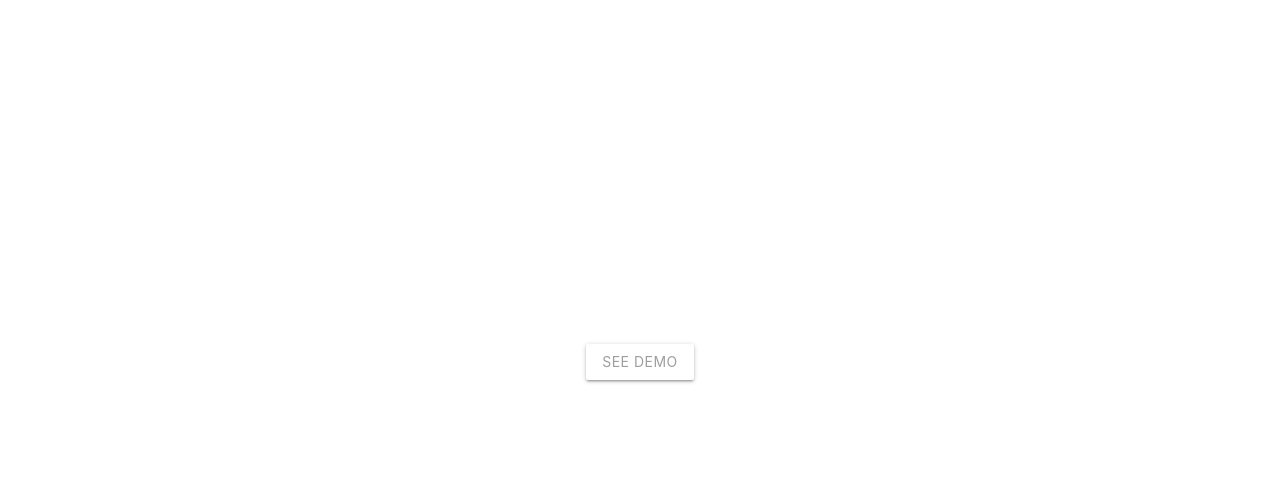
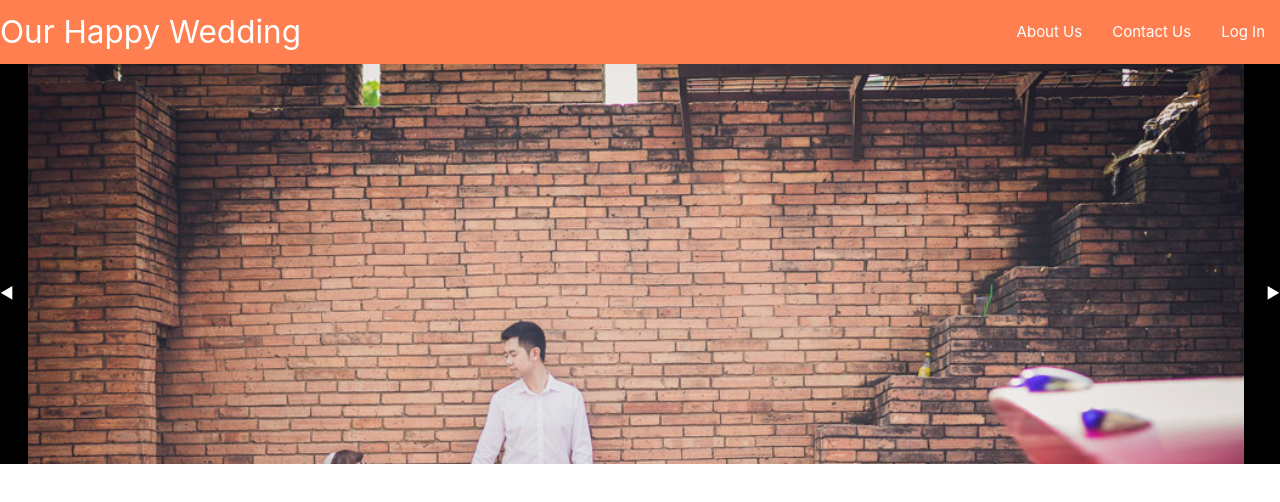
Before and after one commit to wilderbe4st/OurHappyWedding, a React (Create React App) app: page / in a window 1280 px wide. Shown: the top 502 px of the page. Built offline with nearby package versions, Linux system fonts and the light colour scheme; no server answers.

Commit message:
carousal2

```diff
--- a/src/App.js
+++ b/src/App.js
@@ -17,7 +17,7 @@ function App() {
     <div className="App">
       <UserContextProvider>
       <BrowserRouter>
-        <Route exact path="/" ><Home /> </Route>
+        <Route exact path="/"><Home/></Route>
         <Route exact path="/signup" component={SignUp}/>
         <Route exact path="/demo" component={Wedding}/>
         <Route exact path="/login" component={LogIn}/>
--- /dev/null
+++ b/src/Components/HomePage/Carousel2.js
@@ -0,0 +1,65 @@
+import React from 'react'
+
+const imgUrls = [
+	require('../../resources/images/1.jpg'),
+	require('../../resources/images/2.jpg'),
+	require('../../resources/images/3.jpg')
+];
+
+class Carousel extends React.Component {
+	constructor (props) {
+		super(props);
+
+		this.state = {
+			currentImageIndex: 0
+		};
+
+		this.nextSlide = this.nextSlide.bind(this);
+		this.previousSlide = this.previousSlide.bind(this);
+	}
+
+	previousSlide () {
+		const lastIndex = imgUrls.length - 1;
+		const { currentImageIndex } = this.state;
+		const shouldResetIndex = currentImageIndex === 0;
+		const index =  shouldResetIndex ? lastIndex : currentImageIndex - 1;
+
+		this.setState({
+			currentImageIndex: index
+		});
+	}
+
+	nextSlide () {
+		const lastIndex = imgUrls.length - 1;
+		const { currentImageIndex } = this.state;
+		const shouldResetIndex = currentImageIndex === lastIndex;
+		const index =  shouldResetIndex ? 0 : currentImageIndex + 1;
+
+		this.setState({
+			currentImageIndex: index
+		});
+	}
+
+	render () {
+		return (
+			<div className="carousel" style={{background:'black'}}>
+				<Arrow direction="left" clickFunction={ this.previousSlide } glyph="&#9664;" />
+				<img src={imgUrls[this.state.currentImageIndex]} style={{width:'96.15%',paddingLeft:'1.15%'}}/>
+				<Arrow direction="right" clickFunction={ this.nextSlide } glyph="&#9654;" />
+			</div>
+		);
+	}
+}
+
+const Arrow = ({ direction, clickFunction, glyph }) => (
+	<div
+		className={ `slide-arrow ${direction}` }
+		onClick={ clickFunction }
+        style={{marginTop:'17%',color:'white'}}
+        >
+		{ glyph }
+
+	</div>
+);
+
+export default Carousel
--- a/src/Components/HomePage/Home.js
+++ b/src/Components/HomePage/Home.js
@@ -10,7 +10,7 @@ import LogOut from '../LogOut'
 import NavbarTop from '../Navbar/Navbar'
 //css
 import './styles.css'
-import Carousel from './Carousel'
+import Carousel from './Carousel2'
 
 const Home =()=> {
     // firebase.initializeApp(firebaseConfig);
@@ -21,7 +21,7 @@ const Home =()=> {
 
              <div>
              <NavbarTop/>
-              <Carousel/>
+             <Carousel/>
              </div>
 
 
--- a/src/Components/Navbar/Navbar.js
+++ b/src/Components/Navbar/Navbar.js
@@ -9,10 +9,10 @@ import { Link } from 'react-router-dom'
 export default function Navbar() {
     const user=useContext(UserContext);
     return (
-        <div className="navbar-fixed">
+        <div className="navbar-fixed" style={{background:'coral'}}>
         <div className="">
             <nav className=" z-depth-0 transparent">
-                <div className="nav-wrapper  " id="navbar">
+                <div className="nav-wrapper" id="navbar">
                 <a href="#!" className="brand-logo ">Our Happy Wedding</a>
                 <ul className="right hide-on-med-and-down">
                     <li> <Link to="/about">About Us</Link> </li>
```
Also changed, not shown: src/Components/HomePage/Carousal.js (renamed from src/Components/HomePage/Carousel.js), 1 other file (tests, documents, lock files or other folders).
